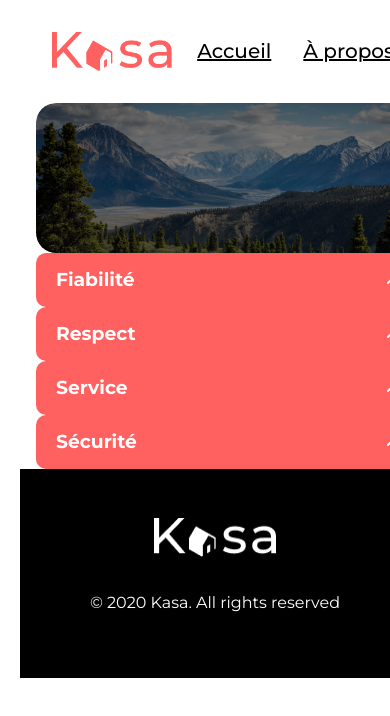
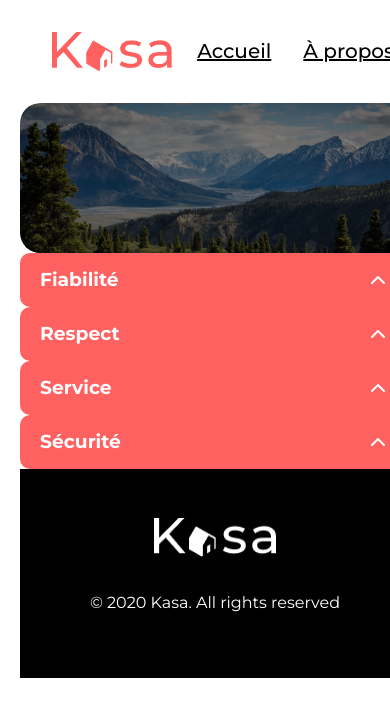
Before and after one commit to johannlacroix/kasa_app_OCR7, a React (Vite) app: page /about in a window 390 px wide. Shown: the top 716 px of the page. Built offline with nearby package versions, Linux system fonts and the light colour scheme.

Commit message:
backup after fix return link margins in 404 page

```diff
--- a/src/components/Banner/Banner.module.scss
+++ b/src/components/Banner/Banner.module.scss
@@ -1,7 +1,7 @@
 .banner {
   position: relative;
   width: 100%;
-  max-width: 1280px;
+  max-width: 1240px;
   height: 223px;
   min-height: 150px;
   box-shadow: #f6f6f6;
--- a/src/styles/index.scss
+++ b/src/styles/index.scss
@@ -212,6 +212,8 @@ body {
   font-size: 1rem;
   text-align: center;
   color: $text-dark;
+  margin-top: 80px;
+  margin-bottom: 120px;
 }
 .notFoundCtn {
   display: flex;
--- a/src/styles/layout.scss
+++ b/src/styles/layout.scss
@@ -1,7 +1,7 @@
 // styles/layout.scss
 
 .content-wrapper {
-  max-width: 1280px;
+  max-width: 1440px;
   width: 100%;
   margin: 0 auto;
   // padding: 0 2rem; // Padding commun sur les côtés
@@ -9,6 +9,6 @@
 
 @media (max-width: 768px) {
   .content-wrapper {
-    padding: 0 1rem; // Réduction du padding sur mobile
+    // padding: 0 1rem; // Réduction du padding sur mobile
   }
 }
```
